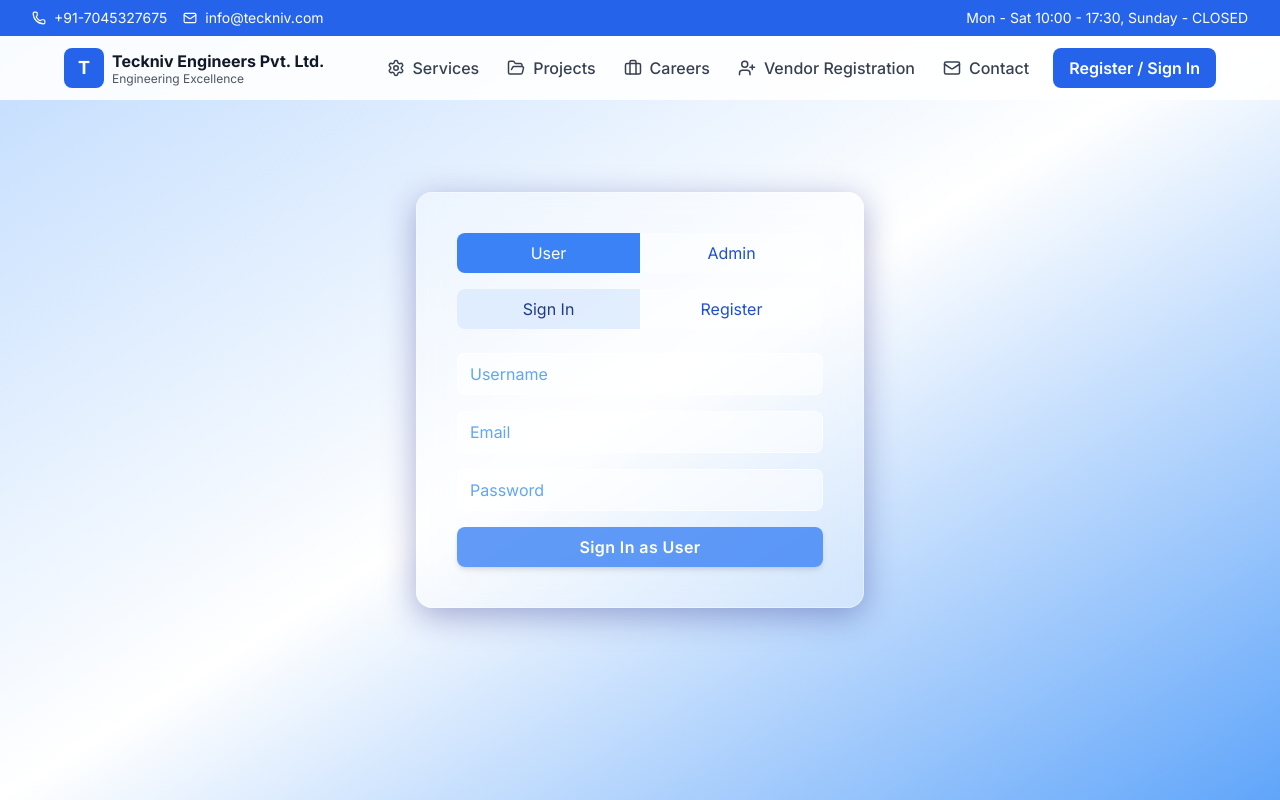
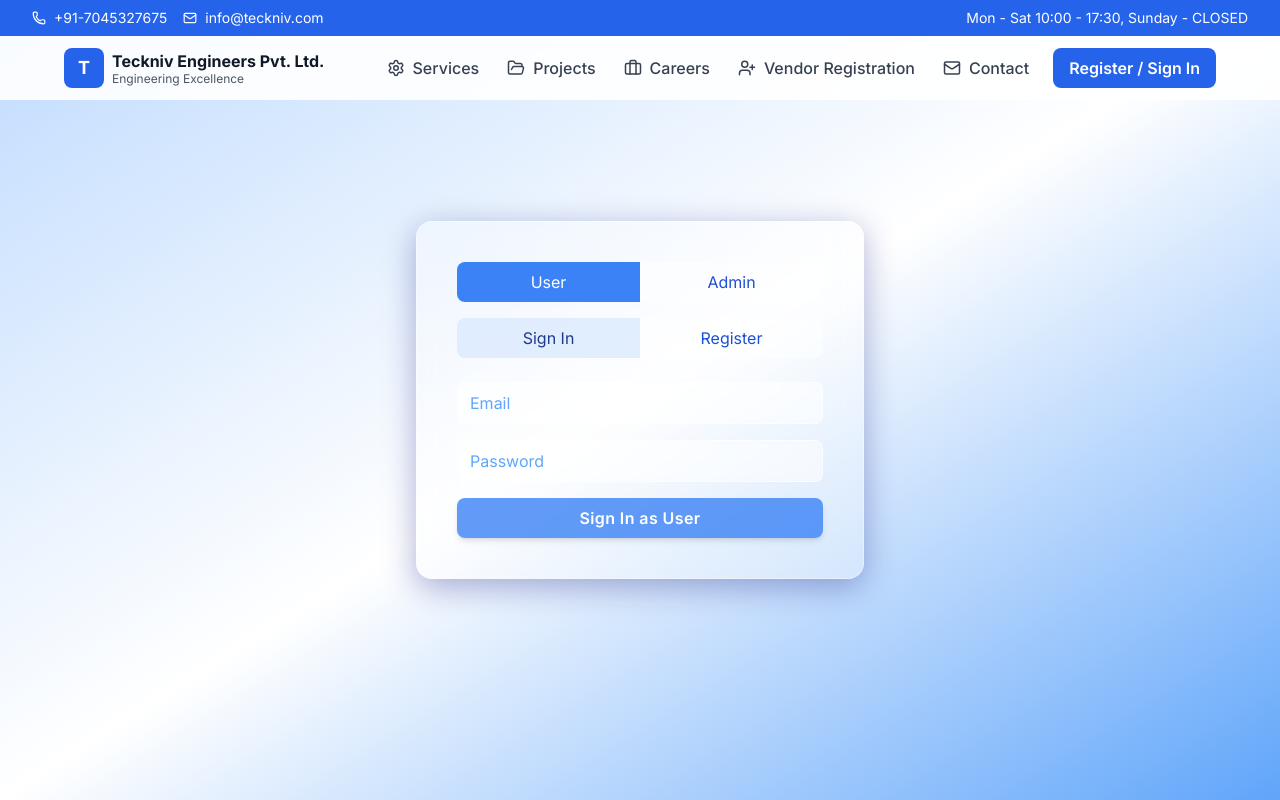
Before and after one commit to SuyogMagar/Teckniv, a React (Vite) app in the folder Teckniv/Frontend/: page /auth in a window 1280 px wide. Shown: the top 800 px of the page. Built offline with nearby package versions, Linux system fonts and the light colour scheme.

Commit message:
Updated the register and sign in page

```diff
--- a/Teckniv/Frontend/src/pages/RegisterSignIn.jsx
+++ b/Teckniv/Frontend/src/pages/RegisterSignIn.jsx
@@ -1,30 +1,86 @@
 import React, { useState } from 'react';
 import { useNavigate } from 'react-router-dom';
+
+const ADMIN_EMAIL = 'admin@teckniv.com';
+const ADMIN_PASSWORD = 'admin123';
+const ADMIN_USERNAME = 'Admin';
+
+const USERS_KEY = 'tk_users';
+
+const getUsers = () => {
+  try {
+    return JSON.parse(localStorage.getItem(USERS_KEY)) || [];
+  } catch {
+    return [];
+  }
+};
+
+const saveUser = (user) => {
+  const users = getUsers();
+  users.push(user);
+  localStorage.setItem(USERS_KEY, JSON.stringify(users));
+};
+
+const findUserByEmail = (email) => {
+  return getUsers().find(u => u.email === email);
+};
 
 const RegisterSignIn = () => {
   const [role, setRole] = useState('user'); // 'user' or 'admin'
   const [mode, setMode] = useState('signin'); // 'signin' or 'register'
-  const [form, setForm] = useState({ email: '', password: '', username: '' });
+  const [form, setForm] = useState({ username: '', email: '', password: '', confirmPassword: '' });
+  const [error, setError] = useState('');
   const navigate = useNavigate();
 
   const handleChange = (e) => {
     setForm({ ...form, [e.target.name]: e.target.value });
+    setError('');
   };
 
-  const handleSubmit = (e) => {
+  const handleSignIn = (e) => {
     e.preventDefault();
-    // Save user info to localStorage
-    const userObj = {
-      name: form.username,
-      email: form.email,
-      role,
-      token: 'mock-jwt-token',
+    if (role === 'admin') {
+      if (form.email === ADMIN_EMAIL && form.password === ADMIN_PASSWORD) {
+        const userObj = { name: ADMIN_USERNAME, email: ADMIN_EMAIL, role: 'admin', token: 'mock-jwt-token' };
+        localStorage.setItem('tk_user', JSON.stringify(userObj));
+        window.dispatchEvent(new Event('tk_user_changed'));
+        navigate('/');
+      } else {
+        setError('Invalid admin credentials');
+      }
+      return;
+    }
+    // User sign in
+    const user = findUserByEmail(form.email);
+    if (!user || user.password !== form.password) {
+      setError('Invalid email or password');
+      return;
+    }
+    const userObj = { name: user.username, email: user.email, role: 'user', token: 'mock-jwt-token' };
+    localStorage.setItem('tk_user', JSON.stringify(userObj));
+    window.dispatchEvent(new Event('tk_user_changed'));
+    navigate('/');
   };
-    localStorage.setItem('tk_user', JSON.stringify(userObj));
-    // Dispatch custom event so Header updates in same tab
-    window.dispatchEvent(new Event('tk_user_changed'));
-    // Redirect to home
-    navigate('/');
+
+  const handleRegister = (e) => {
+    e.preventDefault();
+    if (!form.username || !form.email || !form.password || !form.confirmPassword) {
+      setError('All fields are required');
+      return;
+    }
+    if (form.password !== form.confirmPassword) {
+      setError('Passwords do not match');
+      return;
+    }
+    if (findUserByEmail(form.email)) {
+      setError('Email already registered');
+      return;
+    }
+    // Save user
+    saveUser({ username: form.username, email: form.email, password: form.password });
+    setMode('signin');
+    setForm({ username: '', email: '', password: '', confirmPassword: '' });
+    setError('Registration successful! Please sign in.');
   };
 
   return (
@@ -34,13 +90,13 @@ const RegisterSignIn = () => {
         <div className="flex mb-4">
           <button
             className={`flex-1 py-2 rounded-l-lg ${role === 'user' ? 'bg-blue-500 text-white' : 'bg-white/40 text-blue-700'}`}
-            onClick={() => setRole('user')}
+            onClick={() => { setRole('user'); setMode('signin'); setError(''); }}
           >
             User
           </button>
           <button
             className={`flex-1 py-2 rounded-r-lg ${role === 'admin' ? 'bg-blue-500 text-white' : 'bg-white/40 text-blue-700'}`}
-            onClick={() => setRole('admin')}
+            onClick={() => { setRole('admin'); setMode('signin'); setError(''); }}
           >
             Admin
           </button>
@@ -52,14 +108,46 @@ const RegisterSignIn = () => {
           >
             Sign In
           </button>
+          {role === 'user' && (
             <button
               className={`flex-1 py-2 rounded-r-lg ${mode === 'register' ? 'bg-blue-100/80 text-blue-900' : 'bg-white/40 text-blue-700'}`}
               onClick={() => setMode('register')}
             >
               Register
             </button>
+          )}
         </div>
-        <form onSubmit={handleSubmit} className="space-y-4">
+        {error && <div className="mb-4 text-red-600 text-center font-semibold">{error}</div>}
+        {mode === 'signin' && (
+          <form onSubmit={handleSignIn} className="space-y-4">
+            <input
+              type="email"
+              name="email"
+              placeholder="Email"
+              value={form.email}
+              onChange={handleChange}
+              className="w-full px-3 py-2 border border-white/60 bg-white/40 rounded-lg focus:outline-none focus:ring-2 focus:ring-blue-300 placeholder-blue-400 text-blue-900 backdrop-blur-sm"
+              required
+            />
+            <input
+              type="password"
+              name="password"
+              placeholder="Password"
+              value={form.password}
+              onChange={handleChange}
+              className="w-full px-3 py-2 border border-white/60 bg-white/40 rounded-lg focus:outline-none focus:ring-2 focus:ring-blue-300 placeholder-blue-400 text-blue-900 backdrop-blur-sm"
+              required
+            />
+            <button
+              type="submit"
+              className="w-full bg-blue-500/80 text-white py-2 rounded-lg hover:bg-blue-600/90 shadow-md transition-all duration-200 font-semibold tracking-wide"
+            >
+              Sign In as {role.charAt(0).toUpperCase() + role.slice(1)}
+            </button>
+          </form>
+        )}
+        {mode === 'register' && role === 'user' && (
+          <form onSubmit={handleRegister} className="space-y-4">
             <input
               type="text"
               name="username"
@@ -87,13 +175,23 @@ const RegisterSignIn = () => {
               className="w-full px-3 py-2 border border-white/60 bg-white/40 rounded-lg focus:outline-none focus:ring-2 focus:ring-blue-300 placeholder-blue-400 text-blue-900 backdrop-blur-sm"
               required
             />
+            <input
+              type="password"
+              name="confirmPassword"
+              placeholder="Confirm Password"
+              value={form.confirmPassword}
+              onChange={handleChange}
+              className="w-full px-3 py-2 border border-white/60 bg-white/40 rounded-lg focus:outline-none focus:ring-2 focus:ring-blue-300 placeholder-blue-400 text-blue-900 backdrop-blur-sm"
+              required
+            />
             <button
               type="submit"
               className="w-full bg-blue-500/80 text-white py-2 rounded-lg hover:bg-blue-600/90 shadow-md transition-all duration-200 font-semibold tracking-wide"
             >
-            {mode === 'register' ? 'Register' : 'Sign In'} as {role.charAt(0).toUpperCase() + role.slice(1)}
+              Register as User
             </button>
           </form>
+        )}
       </div>
     </div>
   );
```
Also changed, not shown: 1 other file (tests, documents, lock files or other folders). Lines whose indentation alone changed are shown as unchanged.
